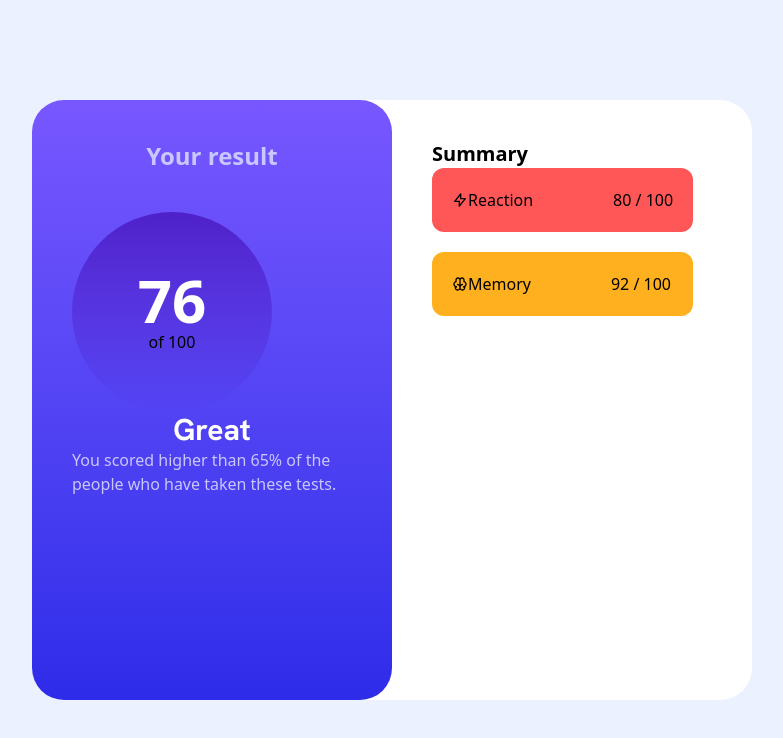
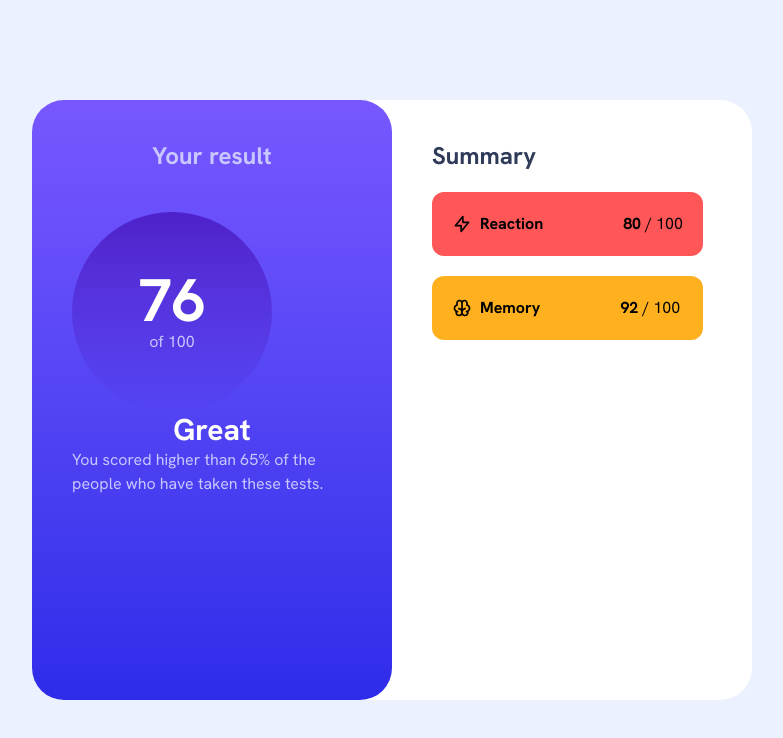
Before and after one commit to Great-kiola/Tailwind-practice, a React (Vite) app in the folder tailwind-frontend/: page /resultSum in a window 1280 px wide. Shown: the top 738 px of the page, without its empty margins (248-1031 px from the left). Built offline with nearby package versions, Linux system fonts and the light colour scheme.

Commit message:
chore: enhance styling and typography in ResultSummary component for better visual consistency

```diff
--- a/tailwind-frontend/src/components/ResultSummary.jsx
+++ b/tailwind-frontend/src/components/ResultSummary.jsx
@@ -7,15 +7,15 @@ import { RiBrainLine } from "react-icons/ri";
 const ResultSummary = () => {
     return (
         <>
-            <div className='bg-Pale-blue h-screen flex items-center justify-center'>
+            <div className='bg-Pale-blue h-screen flex items-center justify-center font-hanken'>
                 <div className='h-150 w-180 rounded-4xl bg-White-resultSum flex '>
 
                     <div className='bg-linear-to-t from-Light-royal-blue to-Light-slate-blue rounded-4xl p-10 w-1/2'>
                         <h2 className='text-Light-lavender font-bold grid place-content-center text-2xl mb-10'>Your result</h2>
 
                         <div className='rounded-full bg-linear-to-t from-Persian-blue to-Violet-blue size-50 grid place-content-center'>
-                            <h1 className='text-White-resultSum font-bold text-6xl'>76</h1>
-                            <p className='flex justify-center'>of 100</p>
+                            <h1 className='text-White-resultSum font-bold text-6xl font-hanken'>76</h1>
+                            <p className='flex justify-center text-Light-lavender'>of 100</p>
                         </div>
 
                         <h1 className='text-white grid place-content-center text-3xl font-bold font-hanken'>Great</h1>
@@ -23,26 +23,26 @@ const ResultSummary = () => {
                     </div>
 
                     <div className='p-10'>
-                        <h1 className='text-xl font-bold'>Summary</h1>
+                        <h1 className='text-2xl font-bold font-hanken mb-5 text-Dark-gray-blue'>Summary</h1>
 
                         <div className=''>
                             <div className='bg-Light-red summaries '>
-                                <div className='flex items-center'>
-                                    <HiOutlineLightningBolt />
-                                    <h1>Reaction</h1>
+                                <div className='flex items-center gap-2'>
+                                    <HiOutlineLightningBolt  className='text-xl'/>
+                                    <h1 className='font-bold'>Reaction</h1>
                                 </div>
 
-                                <h1><span>80</span> / 100</h1>
+                                <h1><span className='font-bold'>80</span> / 100</h1>
                             </div>
 
                             <div className='bg-Orangey-yellow summaries'>
-                                <div className='flex items-center'>
-                                    <RiBrainLine />
+                                <div className='flex items-center gap-2'>
+                                    <RiBrainLine className='text-xl'/>
 
-                                    <h1>Memory</h1>
+                                    <h1 className='font-bold'>Memory</h1>
                                 </div>
 
-                                <h1><span>92</span> / 100</h1>
+                                <h1><span className='font-bold'>92</span> / 100</h1>
                             </div>
                         </div>
                     </div>
```
